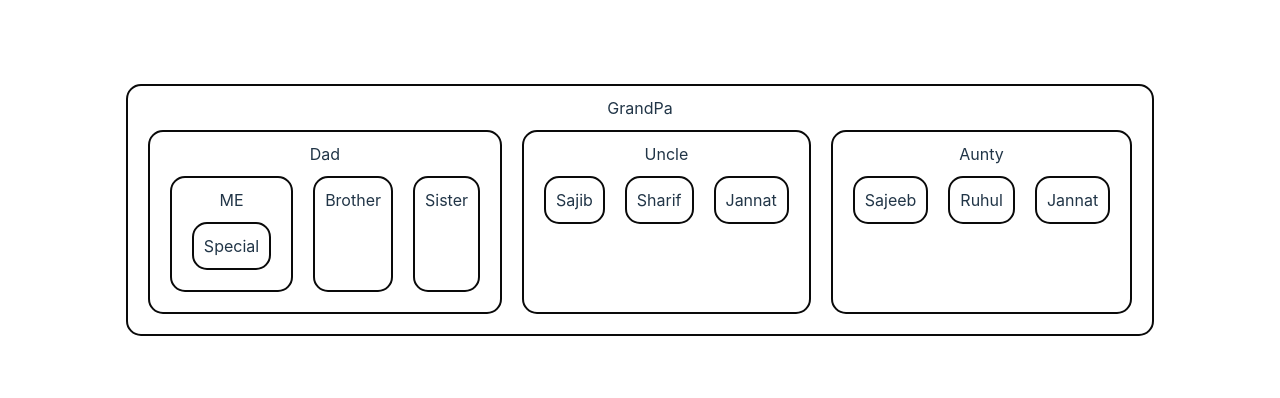
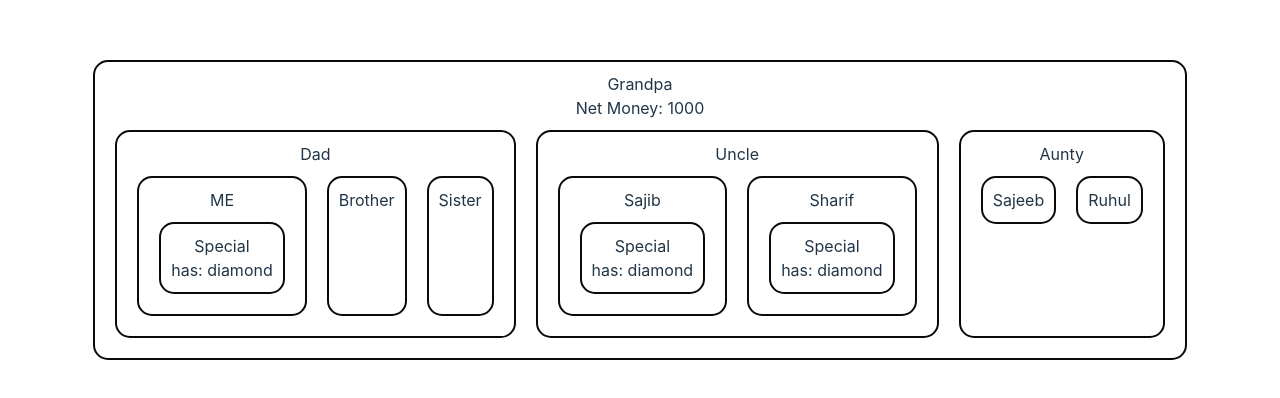
Before and after one commit to shahadathhs/my-react-form, a React (Vite) app: page / in a window 1280 px wide. Shown: the part 190-588 px from the top of the page. Built offline with nearby package versions, Linux system fonts and the light colour scheme.

Commit message:
normal prop drilling explored

```diff
--- a/src/components/Aunty/Aunty.jsx
+++ b/src/components/Aunty/Aunty.jsx
@@ -7,7 +7,6 @@ const Aunty = () => {
       <section className="flex">
         <Cousin name={'Sajeeb'}></Cousin>
         <Cousin name={'Ruhul'}></Cousin>
-        <Cousin name={'Jannat'}></Cousin>
       </section>
     </div>
   );
--- a/src/components/Cousin/Cousin.jsx
+++ b/src/components/Cousin/Cousin.jsx
@@ -1,7 +1,13 @@
-const Cousin = ({name}) => {
+import Special from "../Special/Special";
+
+const Cousin = ({name, asset}) => {
   return (
     <div>
       <p>{name}</p>
+      <section className="flex">
+        { asset && <Special asset={asset}></Special>}
+
+      </section>
     </div>
   );
 };
--- a/src/components/Dada/Dada.jsx
+++ b/src/components/Dada/Dada.jsx
@@ -2,12 +2,12 @@ import Brother from "../Brother/Brother";
 import Myself from "../Myself/Myself";
 import Sister from "../Sister/Sister";
 
-const Dada = () => {
+const Dada = ({asset}) => {
   return (
     <div>
       <h2>Dad</h2>
       <section className="flex">
-        <Myself></Myself>
+        <Myself asset={asset}></Myself>
         <Brother></Brother>
         <Sister></Sister>
       </section>
--- a/src/components/GrandPa/Grandpa.jsx
+++ b/src/components/GrandPa/Grandpa.jsx
@@ -2,18 +2,30 @@ import Aunty from "../Aunty/Aunty";
 import Dada from "../Dada/Dada";
 import Uncle from "../Uncle/Uncle";
 import './Grandpa.css';
+import { createContext, useState } from "react";
+
+export const AssetContext = createContext('gold');
+export const MoneyContext = createContext(1000);
 
 const Grandpa = () => {
+  const [money, setMoney] = useState(1000);
+  const asset = 'diamond';
+
   return (
-    <div className="grandpa">
-      <h2>GrandPa</h2>
-      <section className="flex">
-        <Dada></Dada>
-        <Uncle></Uncle>
-        <Aunty></Aunty>
-      </section>
-    </div>
+      <div className="grandpa">
+          <h2>Grandpa</h2>
+          <p>Net Money: {money}</p>
+          <MoneyContext.Provider value={[money, setMoney]}>
+              <AssetContext.Provider value="gold">
+                  <section className="flex">
+                      <Dada asset={asset}></Dada>
+                      <Uncle asset={asset}></Uncle>
+                      <Aunty></Aunty>
+                  </section>
+              </AssetContext.Provider>
+          </MoneyContext.Provider>
+      </div>
   );
-};
+}
 
 export default Grandpa;
--- a/src/components/Myself/Myself.jsx
+++ b/src/components/Myself/Myself.jsx
@@ -1,11 +1,11 @@
 import Special from "../Special/Special";
 
-const Myself = () => {
+const Myself = ({asset}) => {
   return (
     <div>
       <h2>ME</h2>
       <section className="flex">
-        <Special></Special>
+        <Special asset={asset}></Special>
       </section>
     </div>
   );
--- a/src/components/Special/Special.jsx
+++ b/src/components/Special/Special.jsx
@@ -1,7 +1,8 @@
-const Special = () => {
+const Special = ({asset}) => {
   return (
     <div>
       <h2>Special</h2>
+      <p>has: {asset}</p>
     </div>
   );
 };
--- a/src/components/Uncle/Uncle.jsx
+++ b/src/components/Uncle/Uncle.jsx
@@ -1,14 +1,13 @@
 import Cousin from "../Cousin/Cousin";
 
-const Uncle = () => {
+const Uncle = ({asset}) => {
 
   return (
     <div>
       <h2>Uncle</h2>
       <section className="flex">
-        <Cousin name={'Sajib'}></Cousin>
-        <Cousin name={'Sharif'}></Cousin>
-        <Cousin name={'Jannat'}></Cousin>
+        <Cousin asset={asset} name={'Sajib'}></Cousin>
+        <Cousin asset={asset} name={'Sharif'}></Cousin>
       </section>
     </div>
   );
```
